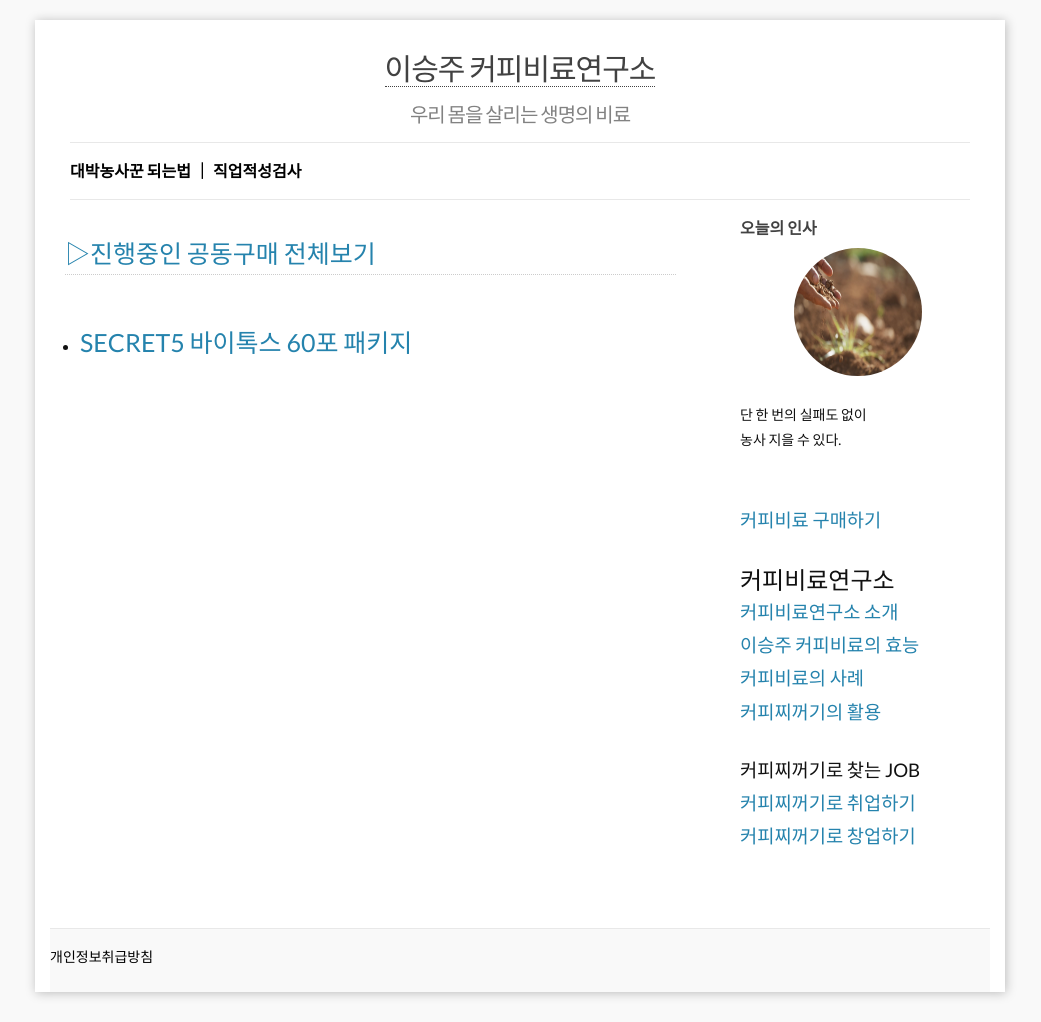
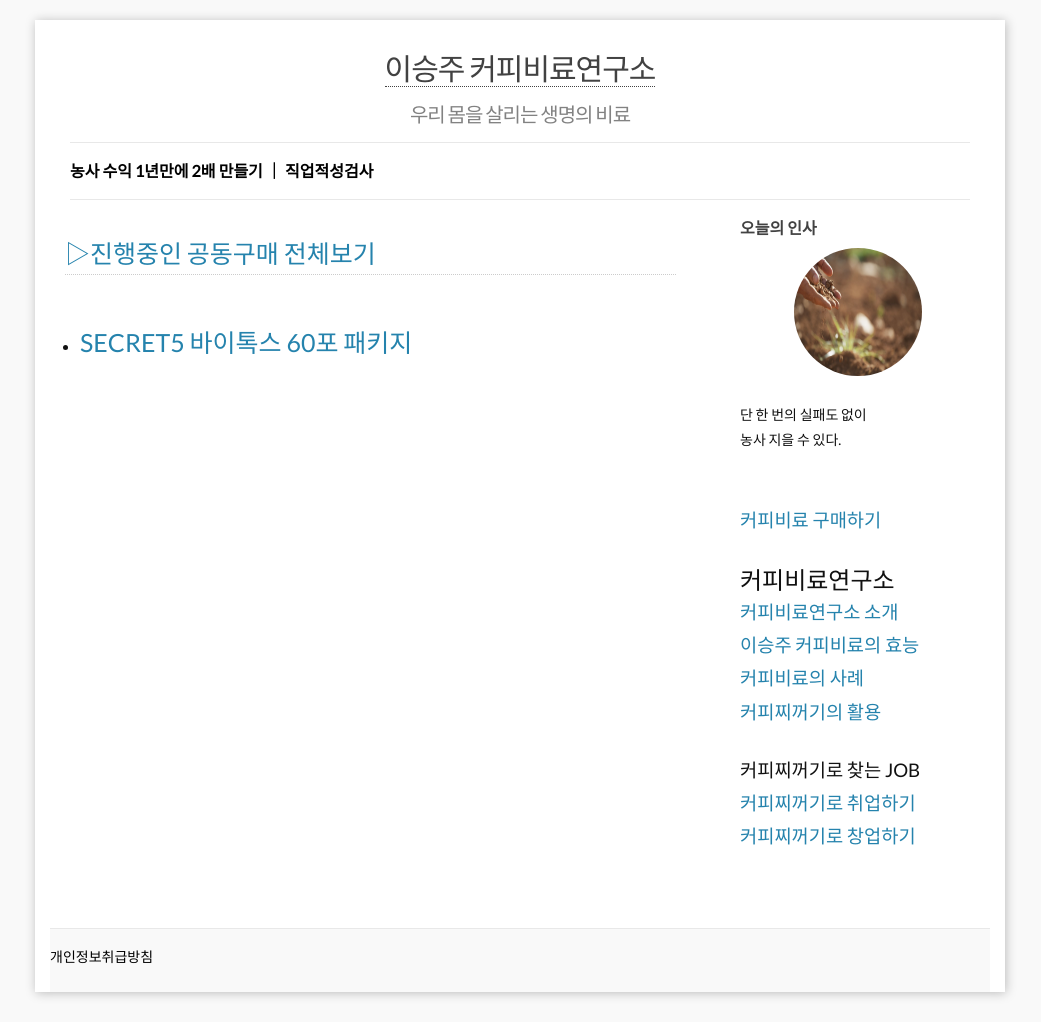
Before and after one commit to leevra/hair, a Jekyll site: the page built from index.html, in a window 1280 px wide. Shown: the whole page, without its empty margins (120-1161 px from the left). Built offline with Jekyll 4.4.1, drawn with Linux system fonts in a browser that asks for light colours; the list of posts is cut into pages by our own code.

Commit message:
VersionActivity

```diff
--- a/_includes/header.html
+++ b/_includes/header.html
@@ -12,7 +12,7 @@
 
 
 
-<a href="/seminar" target="_self"><strong><span style="color: rgb(0, 0, 0);">대박농사꾼 되는법</span></strong></a>
+<a href="/seminar" target="_self"><strong><span style="color: rgb(0, 0, 0);">농사 수익 1년만에 2배 만들기</span></strong></a>
 
 <a href="/notice" target="_self"><strong><span style="color: rgb(0, 0, 0);">｜ 직업적성검사</span></strong></a>
 
```
